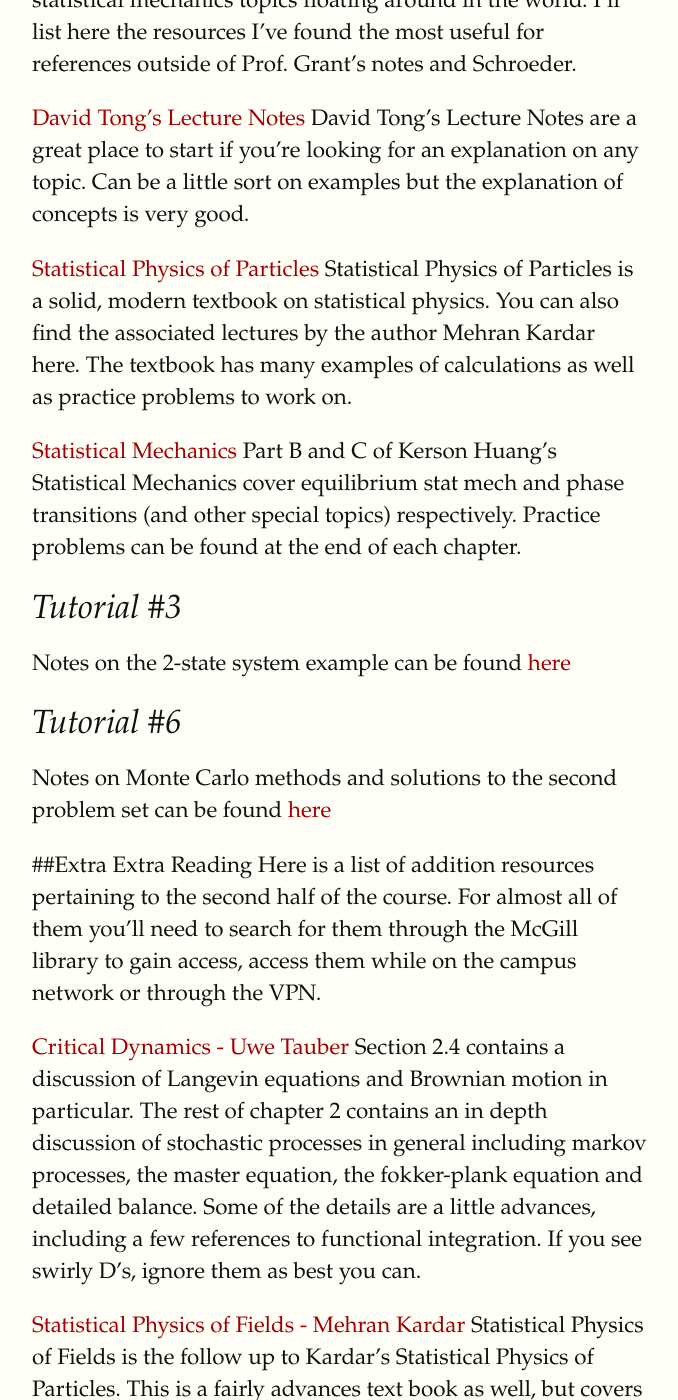
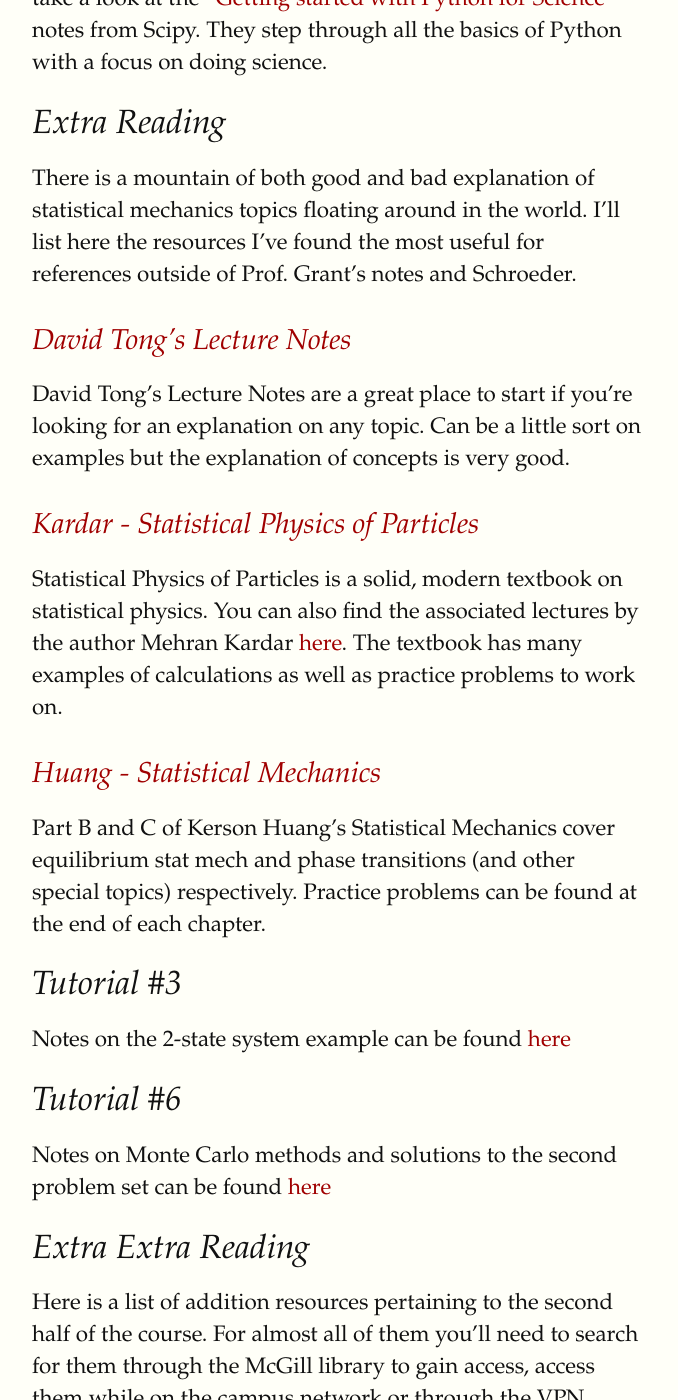
Before and after one commit to nsmith5/website, a Jekyll site: the page built from _teaching/PHYS-326.md, in a window 1280 px wide and 1400 px high, scrolled down 1044 px. Shown: the whole window, without its empty margins (128-806 px from the left). Built offline with Jekyll 4.4.1, drawn with Linux system fonts in a browser that asks for light colours; some of the changed lines change nothing that is shown; some of the changed text lies outside the part shown.

Commit message:
links for stat mech

```diff
--- a/_teaching/PHYS-326.md
+++ b/_teaching/PHYS-326.md
@@ -3,51 +3,51 @@
 title: Statistical Mechanics - PHYS 326
 ---
 
-The following are resources from PHYS - 326 (Statistical Mechanics) that I TA'd during the Winter of 2017. There are a number of notes/textbook suggestions among other things. Posts run in cronological order.
+The following are resources from PHYS - 326 (Statistical Mechanics), a course I assisted in teaching during the Winter of 2017. There are a number of notes/textbook suggestions among other things. Posts run in cronological order. The main course page, hosted by Professor Grant, can be found [here](http://www.physics.mcgill.ca/~grant/362/).
 
-# Tutorial #1 - Scientific Computing with Python
+## Tutorial #1 - Scientific Computing with Python
 In the first tutorial we did a brief overview of Python programming and some of the relevant tools for scientific programming with Python links to relevant documentation and downloads can be found below.
 
-[Anaconda Distribution of Python Download](linkme!)
-[More about Jupyter Notebooks](linkme!)
-[Atom text editor](linkme!)
-[Numpy User Guide (How to get started)](linkme!)
-[Scipy Tutorial and Documentation](linkme!)
-[Beginners Guide to Matplotlib](linkme!)
+* [Anaconda Distribution of Python Download](https://www.continuum.io/downloads)
+* [More about Jupyter Notebooks](https://jupyter.org/)
+* [Atom text editor](https://atom.io/)
+* [Numpy User Guide (How to get started)](https://docs.scipy.org/doc/numpy/user/index.html)
+* [Scipy Tutorial and Documentation](https://docs.scipy.org/doc/scipy/reference/)
+* [Beginners Guide to Matplotlib](http://matplotlib.org/users/beginner.html)
 
-If you a good reference to get started with all of these tools take a look at the ["Getting started with Python for Science"](linkme!) notes from Scipy. They step through all the basics of Python with a focus on doing science.
+If you a good reference to get started with all of these tools take a look at the ["Getting started with Python for Science"](http://www.scipy-lectures.org/intro/index.html) notes from Scipy. They step through all the basics of Python with a focus on doing science.
 
 ## Extra Reading
 There is a mountain of both good and bad explanation of statistical mechanics topics floating around in the world. I'll list here the resources I've found the most useful for references outside of Prof. Grant's notes and Schroeder.
 
-[David Tong's Lecture Notes](linkme!)
+### [David Tong's Lecture Notes](http://www.damtp.cam.ac.uk/user/tong/statphys/sp.pdf)
 David Tong's Lecture Notes are a great place to start if you're looking for an explanation on any topic. Can be a little sort on examples but the explanation of concepts is very good.
 
-[Statistical Physics of Particles](linkme!)
-Statistical Physics of Particles is a solid, modern textbook on statistical physics. You can also find the associated lectures by the author Mehran Kardar here. The textbook has many examples of calculations as well as practice problems to work on.
+### [Kardar - Statistical Physics of Particles](https://ocw.mit.edu/courses/physics/8-333-statistical-mechanics-i-statistical-mechanics-of-particles-fall-2013/lecture-notes/)
+Statistical Physics of Particles is a solid, modern textbook on statistical physics. You can also find the associated lectures by the author Mehran Kardar [here](https://www.youtube.com/playlist?list=PLUl4u3cNGP60gl3fdUTKRrt5t_GPx2sRg). The textbook has many examples of calculations as well as practice problems to work on.
 
-[Statistical Mechanics](linkme!)
+### [Huang - Statistical Mechanics](http://ca.wiley.com/WileyCDA/WileyTitle/productCd-0471815187.html)
 Part B and C of Kerson Huang's Statistical Mechanics cover equilibrium stat mech and phase transitions (and other special topics) respectively. Practice problems can be found at the end of each chapter.
 
 ## Tutorial #3
-Notes on the 2-state system example can be found [here](linkme!)
+Notes on the 2-state system example can be found [here](http://nathan-smith.ca/documents/twostate.pdf)
 
 ## Tutorial #6
-Notes on Monte Carlo methods and solutions to the second problem set can be found [here](linkme!)
+Notes on Monte Carlo methods and solutions to the second problem set can be found [here](http://nathan-smith.ca/documents/Tutorial6.pdf)
 
-##Extra Extra Reading
+## Extra Extra Reading
 Here is a list of addition resources pertaining to the second half of the course. For almost all of them you'll need to search for them through the McGill library to gain access, access them while on the campus network or through the VPN.
 
-[Critical Dynamics - Uwe Tauber](linkme)
+### [Critical Dynamics - Uwe Tauber](https://www.cambridge.org/core/books/critical-dynamics/041557627C8F8F36D96084B7617BFD5D)
 Section 2.4 contains a discussion of Langevin equations and Brownian motion in particular. The rest of chapter 2 contains an in depth discussion of stochastic processes in general including markov processes, the master equation, the fokker-plank equation and detailed balance. Some of the details are a little advances, including a few references to functional integration. If you see swirly D's, ignore them as best you can.
 
-[Statistical Physics of Fields - Mehran Kardar](linkme!)
+### [Statistical Physics of Fields - Mehran Kardar](http://www.cambridge.org/catalogue/catalogue.asp?isbn=9780521873413)
 Statistical Physics of Fields is the follow up to Kardar's Statistical Physics of Particles. This is a fairly advances text book as well, but covers field theories and the Kosterlitz-Thouless transition in particular for those that took interest in the topics right at the end of the course. You can also find discussion of mean-field theories here.
 
-[Stochastic Processes in Physics and Chemistry - N.G. Van Kampen](linkme!)
+### [Stochastic Processes in Physics and Chemistry - N.G. Van Kampen](http://www.sciencedirect.com/science/book/9780444529657)
 Van Kampen's text is a classic in stochastic processes. Good, indepth description of Brownian motion among other goodies. See chapter 9 titled "The Langevin Approach".
 
-[Theory of Simple Liquids - Hansen and McDonald](linkme)
+### [Theory of Simple Liquids - Hansen and McDonald](http://www.sciencedirect.com/science/book/9780123870322)
 Chapter 4 contains a derivation of the scattering cross section using the wave function of neutrons. This is very much the same as what you should have seen in quantum mechanics. There are references to a "g(r)" which is the radial distribution function. You don't need to know what this is but you can learn all about it in earlier chapters of this book. If you're interested in perturbation theory in statistical mechanics, this is an excellent place to learn!
 
 Everyone should read the first 3 pages of Chapter 2....just because its great.
```
